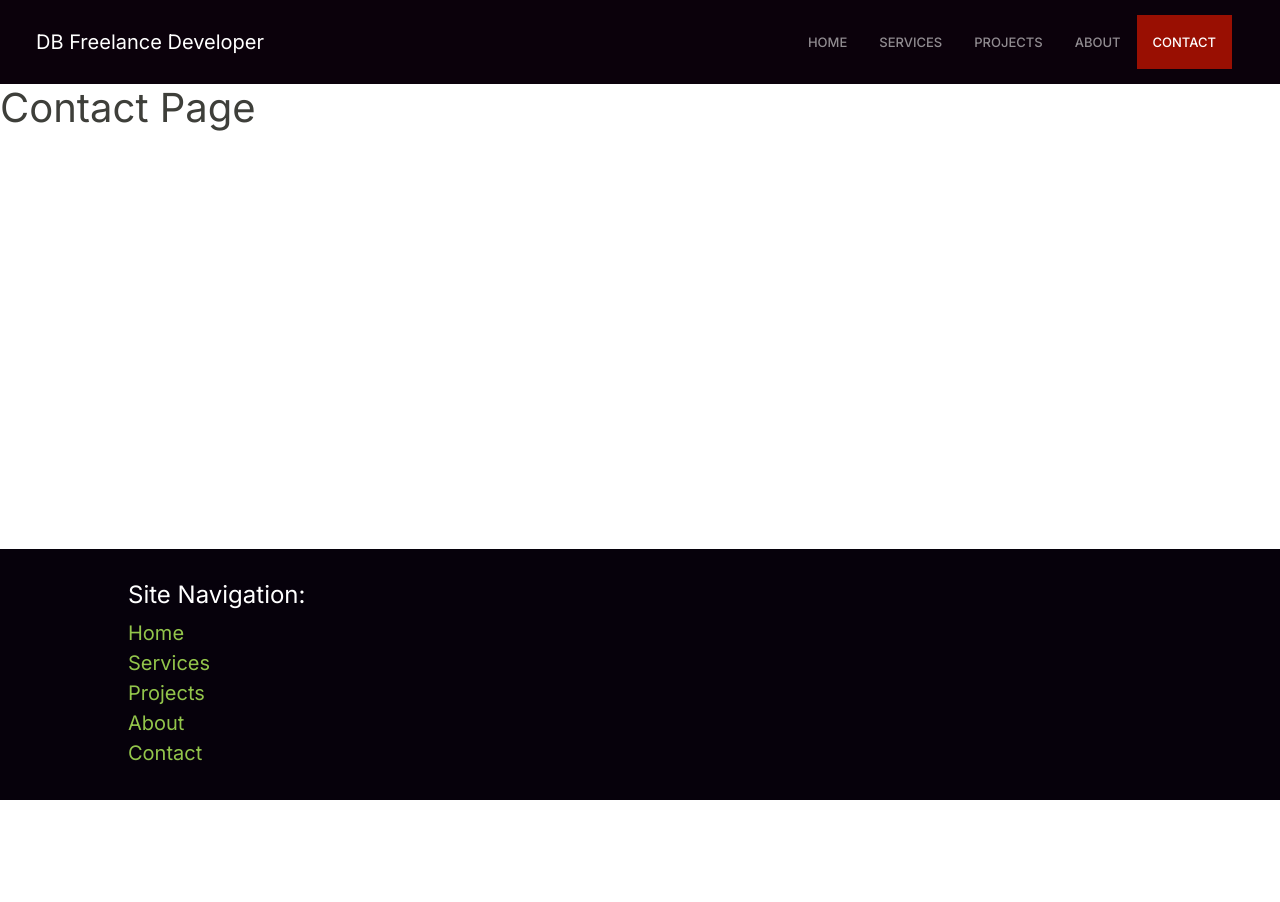
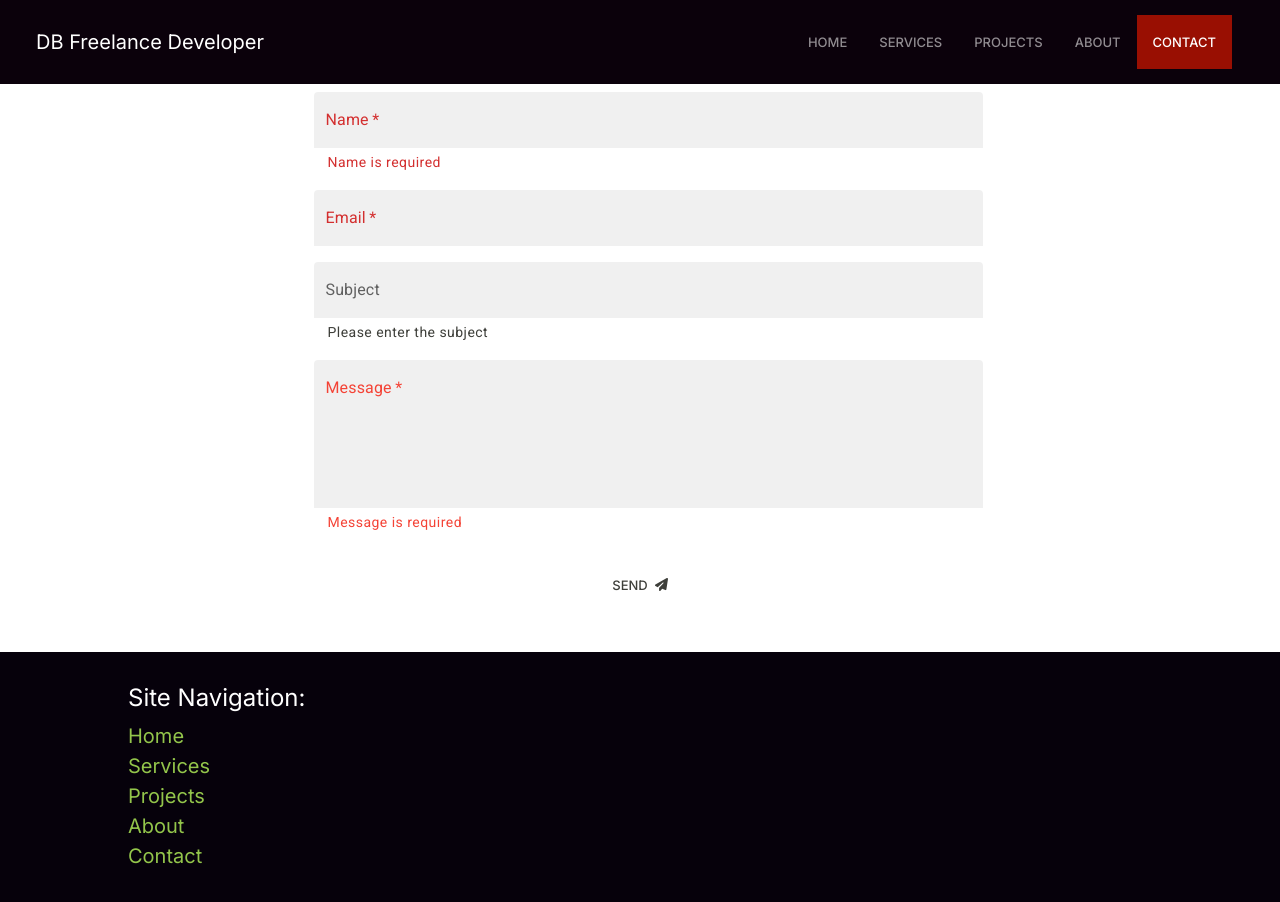
Before and after one commit to Dawit-Dev/freelance-portfolio, a Next.js app: page /contact in a window 1280 px wide. Before the commit the page ends 800 px from the top, so only its background shows below. Built offline with nearby package versions, Linux system fonts and the light colour scheme.

Commit message:
SendGrid api route

```diff
--- /dev/null
+++ b/src/app/api/route.ts
@@ -0,0 +1,27 @@
+const sgMail = require('@sendgrid/mail')
+sgMail.setApiKey(process.env.SENDGRID_API_KEY)
+
+export async function POST(req: Request) {
+	try {
+		const body = await req.json()
+		const message = `
+		  Name: ${body.name}\r\n
+		  Email: ${body.email}\r\n
+		  Message: ${body.message}
+		`
+		await sgMail.send({
+			to: process.env.RECEIVER_EMAIL,
+			from: process.env.SENDER_EMAIL,
+			subject: body.subject ? body.subject : `New message from ${body.name}`,
+			text: message,
+			html: `<strong>${message.replace(/\r\n/g, '<br />')}</strong>`,
+		})
+	} catch (err: any) {
+		let errorMessage: string = 'Something went wrong'
+		if (err instanceof Error) {
+			errorMessage = err.message
+		}
+		return Response.json({ message: errorMessage })
+	}
+	return Response.json({ message: 'Your email is successfully sent' })
+}
--- a/src/app/contact/page.tsx
+++ b/src/app/contact/page.tsx
@@ -1,5 +1,6 @@
-import Contact from "@/components/contact";
+import Contact from '@/components/contact'
 
 export default function ContactPage() {
-	return <Contact />;
+
+	return <Contact />
 }
--- a/src/components/contact.tsx
+++ b/src/components/contact.tsx
@@ -1,26 +1,280 @@
-"use client";
+'use client'
 
-import { motion } from "framer-motion";
-import styles from "../styles/contact.module.css";
+import React, { useState } from 'react'
+import { motion } from 'framer-motion'
+import Box from '@mui/material/Box'
+import TextField from '@mui/material/TextField'
+import { FontAwesomeIcon } from '@fortawesome/react-fontawesome'
+import {
+	faPaperPlane,
+	faPhoneVolume,
+	faEnvelope,
+	faMapLocationDot,
+} from '@fortawesome/free-solid-svg-icons'
+import { faGithub, faLinkedin } from '@fortawesome/free-brands-svg-icons'
+import { config } from '@fortawesome/fontawesome-svg-core'
+import '@fortawesome/fontawesome-svg-core/styles.css'
+config.autoAddCss = false
+import { ThemeProvider, createTheme } from '@mui/material/styles'
+export const theme = createTheme({
+	components: {
+		MuiFormLabel: {
+			styleOverrides: {
+				asterisk: {
+					color: '#db3131',
+					'&$error': {
+						color: '#db3131',
+					},
+				},
+			},
+		},
+	},
+})
+
+import styles from '../styles/contact.module.css'
+
+type ErrorProps = {
+	name: boolean
+	email: boolean | object | any
+	subject: boolean
+	message: boolean
+}
 
 export default function Contact() {
+	const [formInputs, setFormInputs] = useState({
+		name: '',
+		email: '',
+		subject: '',
+		message: '',
+	})
+	//   Form validation state
+	const [errors, setErrors] = useState<ErrorProps>({
+		name: true,
+		email: true,
+		subject: true,
+		message: true,
+	})
+	const [buttonText, setButtonText] = useState('Send')
+	const [showSuccessMessage, setShowSuccessMessage] = useState(false)
+
+	const handleChange = (e: any) => {
+		setFormInputs(values => ({
+			...values,
+			[e.target.name]: e.target.value,
+		}))
+		setErrors(values => ({
+			...values,
+			[e.target.name]: false,
+		}))
+	}
+
+	const isEmail = (email: string) =>
+		/^[A-Z0-9._%+-]+@[A-Z0-9.-]+\.[A-Z]{2,4}$/i.test(email)
+
+	const formValidator = () => {
+		let tempErrors: object | any = {}
+		let isValid = true
+		if (!formInputs.name) {
+			tempErrors['name'] = true
+			isValid = false
+		}
+		if (!formInputs.email) {
+			tempErrors['email'] = {
+				isError: true,
+				errorMessage: 'Email is required',
+			}
+			isValid = false
+		} else if (!isEmail(formInputs.email)) {
+			tempErrors['email'] = {
+				isError: true,
+				errorMessage: 'Invalid email!',
+			}
+			isValid = false
+		}
+		if (!formInputs.subject) {
+			tempErrors['subject'] = true
+			isValid = false
+		}
+		if (!formInputs.message) {
+			tempErrors['message'] = true
+			isValid = false
+		}
+
+		setErrors({ ...tempErrors })
+		return isValid
+	}
+
+	const handleSubmit = async (e: any) => {
+		e.preventDefault()
+		let isValid = formValidator()
+		if (!isValid) {
+			return
+		}
+
+		const response = await fetch('/api', {
+			method: 'POST',
+			body: JSON.stringify(formInputs),
+			headers: {
+				'Content-Type': 'application/json',
+			},
+		})
+
+		const res = await response.json()
+
+		if (res.error) {
+			console.log(res.error, '<------ error')
+			setShowSuccessMessage(false)
+			setButtonText('Send')
+			return
+		} else console.log(res)
+		setFormInputs({
+			name: '',
+			email: '',
+			subject: '',
+			message: '',
+		})
+		setShowSuccessMessage(true)
+		setButtonText('Send')
+	}
 
 	const pageVariant = {
 		visible: {
 			opacity: 1,
-			transition: { type: "spring", stiffness: 30, delay: 0.5, duration: 2 },
+			transition: { type: 'spring', stiffness: 30, delay: 0.5, duration: 2 },
 		},
 		hidden: { opacity: 0 },
-	};
+	}
 
 	return (
 		<motion.main
 			variants={pageVariant}
-			initial="hidden"
-			whileInView="visible"
-			className={styles["contact-main"]}
+			initial='hidden'
+			whileInView='visible'
+			className={styles['contact-main']}
 		>
-			<h1>Contact Page</h1>
+			<ThemeProvider theme={theme}>
+				<Box
+					className={styles.box}
+					component='form'
+					sx={{
+						'& .MuiTextField-root': {
+							m: 1,
+							width: '100%',
+						},
+					}}
+					noValidate
+					autoComplete='off'
+				>
+					<div className={styles['text-fields']}>
+						<TextField
+							className={styles.textField}
+							required
+							label='Name'
+							variant='filled'
+							name='name'
+							value={formInputs.name}
+							onChange={handleChange}
+							error={errors.name}
+							helperText={
+								errors['name'] ? 'Name is required' : 'Please enter your name'
+							}
+							InputProps={{ disableUnderline: true }}
+							sx={{
+								'& .MuiFormHelperText-root': {
+									color: 'var(--helper-text-color)',
+									fontSize: '14px',
+									fontWeight: '400',
+								},
+							}}
+						/>
+						<TextField
+							className={styles.textField}
+							required
+							label='Email'
+							variant='filled'
+							name='email'
+							value={formInputs.email}
+							onChange={handleChange}
+							error={errors.email}
+							helperText={
+								errors['email']
+									? errors.email.errorMessage
+									: 'Please enter your email'
+							}
+							InputProps={{ disableUnderline: true }}
+							sx={{
+								'& .MuiFormHelperText-root': {
+									color: 'var(--helper-text-color)',
+									fontSize: '14px',
+									fontWeight: '400',
+								},
+							}}
+						/>
+						<TextField
+							className={styles.textField}
+							label='Subject'
+							variant='filled'
+							name='subject'
+							value={formInputs.subject}
+							onChange={handleChange}
+							helperText='Please enter the subject'
+							InputProps={{ disableUnderline: true }}
+							sx={{
+								'& .MuiFormHelperText-root': {
+									color: 'var(--helper-text-color)',
+									fontSize: '14px',
+									fontWeight: '400',
+								},
+							}}
+						/>
+					</div>
+					<div className={styles['message-wrapper']}>
+						<TextField
+							required
+							className={`${styles.message} ${styles.textField}`}
+							label='Message'
+							variant='filled'
+							multiline
+							minRows={5}
+							maxRows={10}
+							name='message'
+							value={formInputs.message}
+							onChange={handleChange}
+							error={errors.message}
+							helperText={
+								errors['message']
+									? 'Message is required'
+									: 'Please enter your message'
+							}
+							InputProps={{ disableUnderline: true }}
+							sx={{
+								'& .MuiFormHelperText-root': {
+									color: 'var(--helper-text-color)',
+									fontSize: '14px',
+									fontWeight: '400',
+								},
+								'& .Mui-error': {
+									color: '#f44336',
+								},
+								'& .MuiInputBase-root': {
+									color: 'var(--primary-text-color)',
+									borderBottom: '1px solid var(--primary-text-color)',
+								},
+							}}
+						/>
+					</div>
+					<br />
+					<div className={styles['btn-container']}>
+						<button onClick={handleSubmit} className={`btn ${styles.send}`}>
+							{buttonText} &nbsp;
+							<FontAwesomeIcon
+								icon={faPaperPlane}
+								className={styles['fa-paper-plane']}
+							/>
+						</button>
+					</div>
+				</Box>
+			</ThemeProvider>
 		</motion.main>
-	);
+	)
 }
--- a/src/styles/contact.module.css
+++ b/src/styles/contact.module.css
@@ -1,3 +1,13 @@
 .contact-main {
-	padding-top: 84px;
+	padding: 84px 0 300px 0;
+	min-height: 100vh;
+	display: flex;
+	justify-content: center;
+	align-items: center;
 }
+
+.btn-container {
+	display: flex;
+	justify-self: center;
+	text-align: center;
+}
```
Also changed, not shown: package.json (+7 -1 lines), 2 other files (tests, documents, lock files or other folders).
